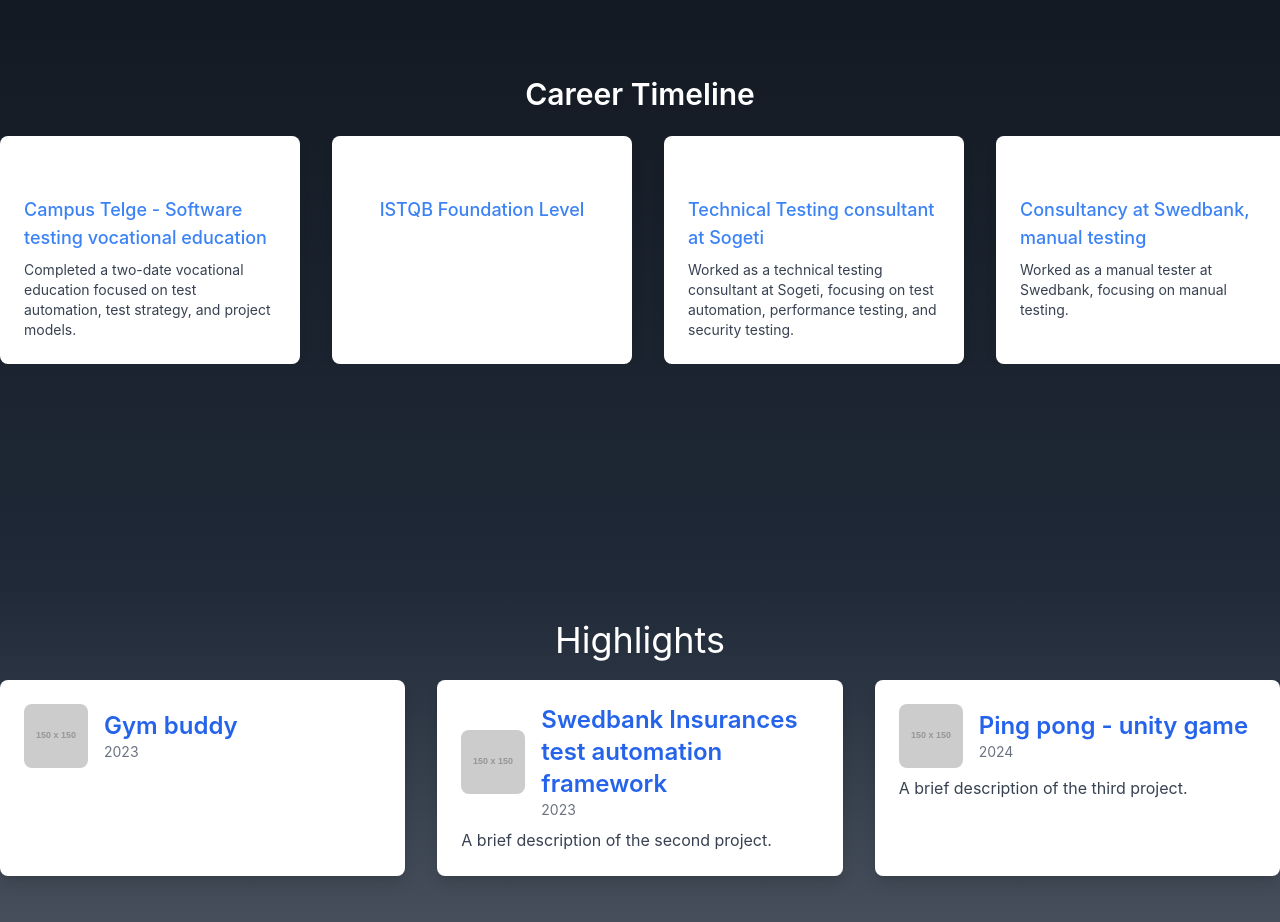
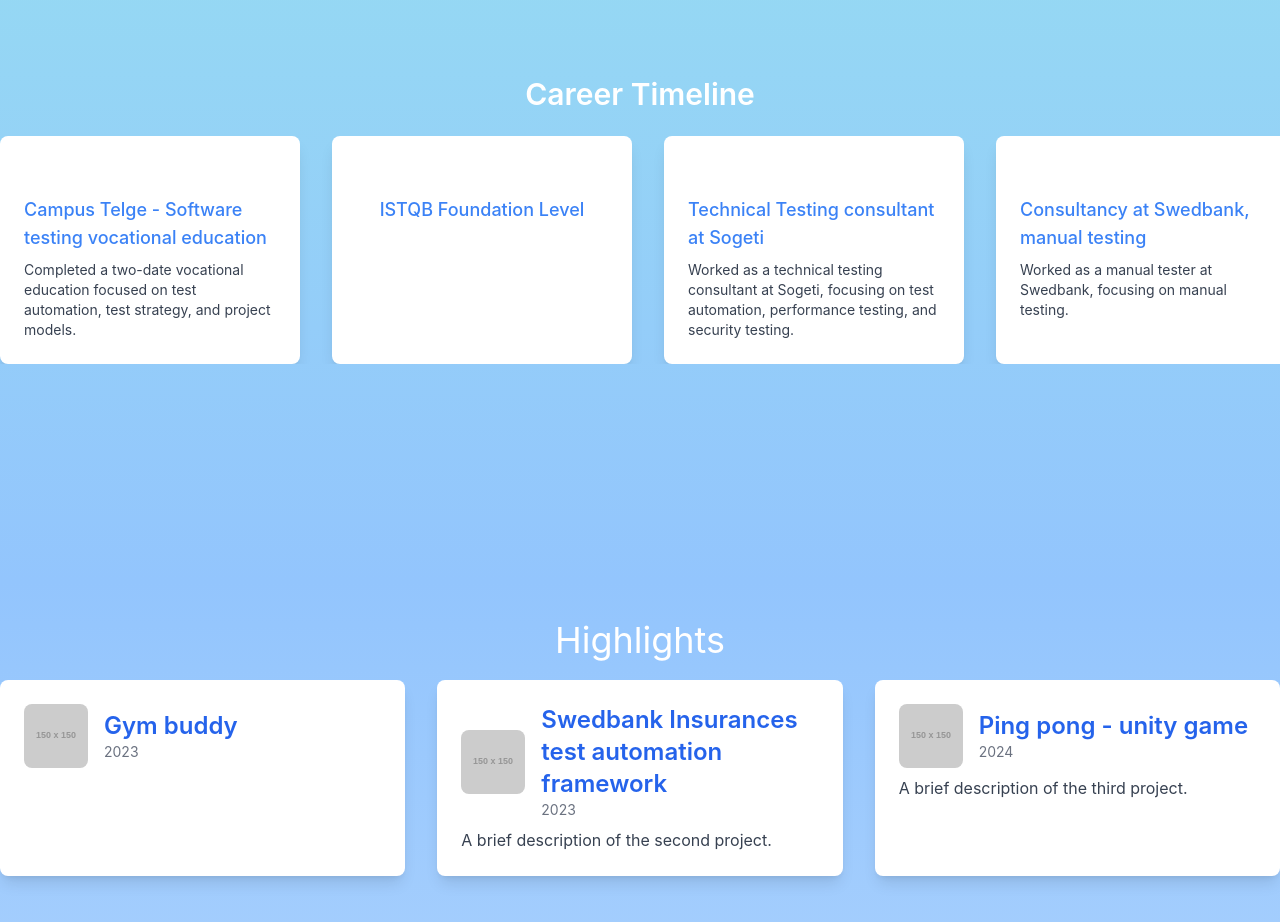
Before and after one commit to konraddrozdyk/react-portfolio, a React (Vite) app: page / in a window 1280 px wide. Shown: the part 980-1902 px from the top of the page. Built offline with nearby package versions, Linux system fonts and the light colour scheme.

Commit message:
Style updates. Extracted timeline cards to their own components

```diff
--- a/src/App.tsx
+++ b/src/App.tsx
@@ -9,7 +9,7 @@
 
 const App = () => {
   return (
-    <div className="min-h-screen bg-gradient-to-b from-black via-gray-800 to-gray-300 text-white">
+    <div className="min-h-screen bg-gradient-to-b from-teal-200 via-blue-300 to-blue-100 text-white">
       <Hero />
       <Timeline />
       <ProjectGrid projects={projects} />
--- a/src/components/Timeline.tsx
+++ b/src/components/Timeline.tsx
@@ -1,4 +1,6 @@
-import timelineData from "../data/timelineData";
+import React from "react";
+import timelineData, { TimelineItem } from "../data/timelineData";
+import TimelineCard from "./TimelineCard";
 
 const Timeline: React.FC = () => {
   return (
@@ -12,17 +14,13 @@
         </h2>
         <div className="overflow-x-auto">
           <div className="flex space-x-8">
-            {timelineData.map((item, index) => (
-              <div
+            {timelineData.map((item: TimelineItem, index: number) => (
+              <TimelineCard
                 key={index}
-                className="min-w-[300px] bg-white p-6 rounded-lg shadow-lg flex flex-col items-center"
-              >
-                <h3 className="text-xl font-semibold mb-2">{item.date}</h3>
-                <h4 className="text-lg font-medium text-blue-500">
-                  {item.title}
-                </h4>
-                <p className="text-sm text-gray-700 mt-2">{item.description}</p>
-              </div>
+                date={item.date}
+                title={item.title}
+                description={item.description}
+              />
             ))}
           </div>
         </div>
--- /dev/null
+++ b/src/components/TimelineCard.tsx
@@ -0,0 +1,23 @@
+// TimelineCard.tsx
+import React from "react";
+import { TimelineItem } from "../data/timelineData";
+
+interface TimelineCardProps extends TimelineItem {}
+
+const TimelineCard: React.FC<TimelineCardProps> = ({
+  date,
+  title,
+  description,
+}) => {
+  return (
+    <div className="min-w-[300px] bg-white p-6 rounded-lg shadow-lg flex flex-col items-center">
+      <h3 className="text-xl font-semibold mb-2">{date}</h3>
+      <h4 className="text-lg font-medium text-blue-500">{title}</h4>
+      {description && (
+        <p className="text-sm text-gray-700 mt-2">{description}</p>
+      )}
+    </div>
+  );
+};
+
+export default TimelineCard;
```
